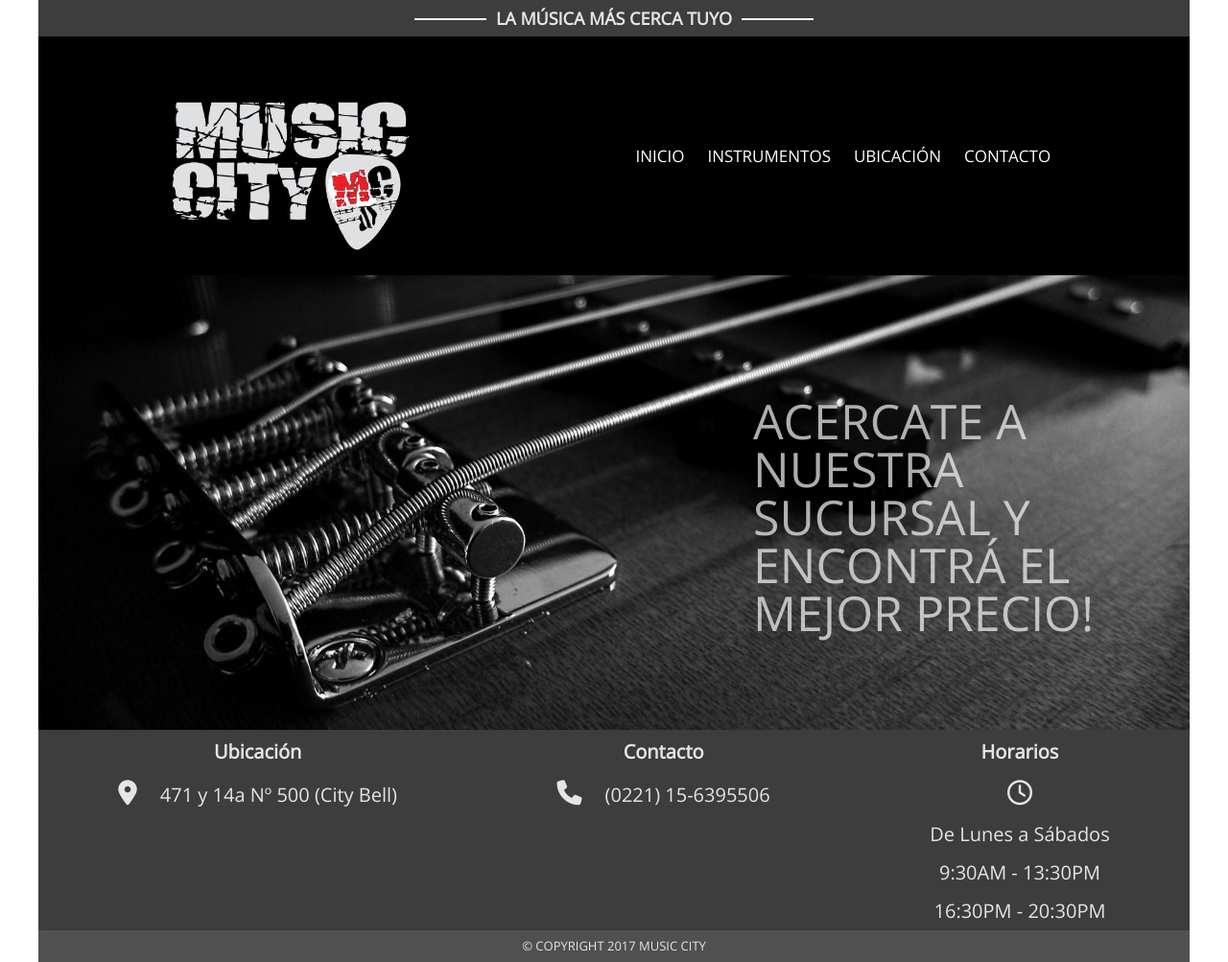
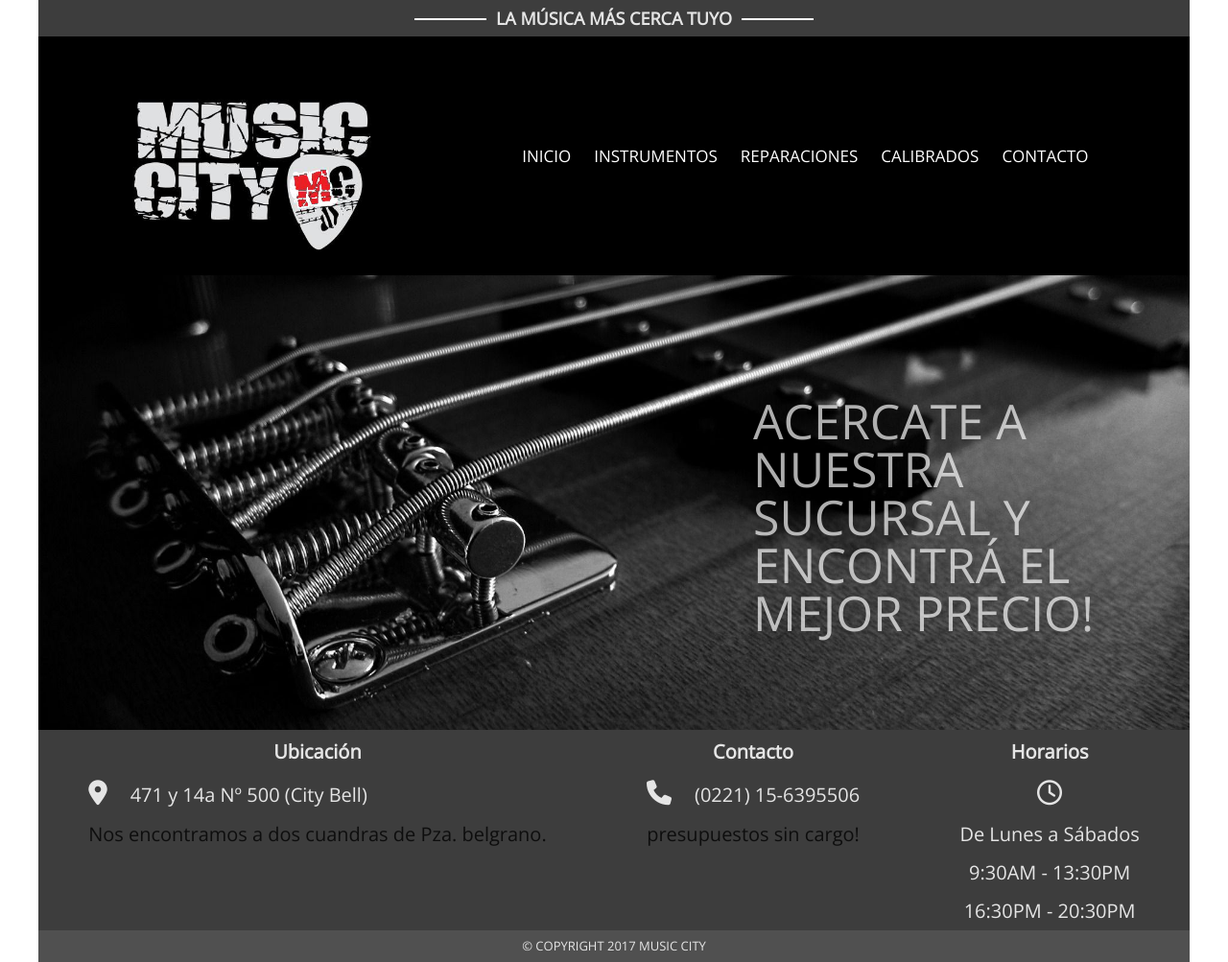
Before and after one commit to washenfelder/musiccity, a plain HTML site: page index.html in a window 1280 px wide. Shown: the whole page at 96% size. Drawn offline with nearby package versions, Linux system fonts and the light colour scheme.

Commit message:
modificaciones tamaños y color h3 del footer

```diff
--- a/css/main.css
+++ b/css/main.css
@@ -168,6 +168,16 @@ b{
     color: rgb(229, 229, 229);
     font-size: 26px;
 }
+.contenedor-foot h3{
+    text-align: center;
+    padding: 10px;
+    font-family: 'Open Sans', sans-serif;
+    color: rgba(0, 0, 0, 0.78);
+    font-size: 20px;
+
+
+
+    }
 .art{
     display: flex;
     flex-direction: column;
@@ -353,6 +363,16 @@ only screen and (max-device-width: 640px){
     margin-left: 9px;
 
 	}
+    .contenedor-foot h3{
+    text-align: center;
+    padding: 10px;
+    font-family: 'Open Sans', sans-serif;
+    color: rgba(0, 0, 0, 0.61);
+    font-size: 20px;
+    text-transform: capitalize;
+
+
+    }
 
 
 
--- a/index.html
+++ b/index.html
@@ -50,7 +50,8 @@
 				<li>
 					<a href="#">inicio</a>
 					<a href="#">instrumentos</a>
-					<a href="#">ubicación</a>
+					<a href="#">reparaciones</a>
+					<a href="#">calibrados</a>
 					<a href="#">contacto</a>
 				</li>
 			</ul>
@@ -74,6 +75,7 @@
 				<h2>ubicación</h2>
 				<i class="fa fa-map-marker" aria-hidden="true"></i>
 				<p>471 y 14a Nº 500 (City Bell)</p>
+				<h3>Nos encontramos a dos cuandras de Pza. belgrano.</h3>
 
 			</article>
 			<article>
@@ -82,6 +84,7 @@
 				<!--<i class="fa fa-whatsapp " aria-hidden="true"></i>-->
 				<i class="fa fa-phone" aria-hidden="true"></i>
 							<p>(0221) 15-6395506</p>
+							<h3>presupuestos sin cargo!</h3>
 			</article>
 
 			<article class="art">
```
